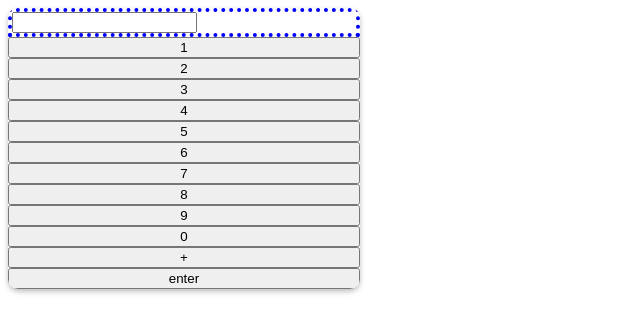
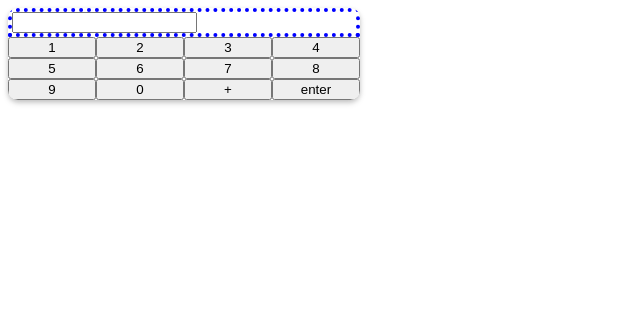
Before and after one commit to ferb-ferb/CS50, a plain HTML site: page hwga/page.html in a window 1280 px wide. Shown: the whole page, without its empty margins (0-640 px from the left). Drawn offline with Linux system fonts and the light colour scheme.

Commit message:
Wed, Oct 25, 2023, 8:04 AM -07:00

```diff
--- a/hwga/styles.css
+++ b/hwga/styles.css
@@ -18,4 +18,5 @@ button
 .keys
 {
     display: grid;
+    grid-template-columns: repeat(4, 1fr);
 }
```
